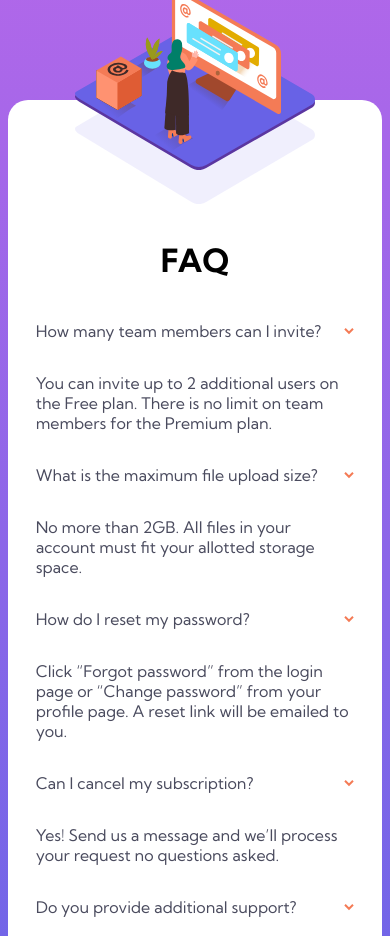
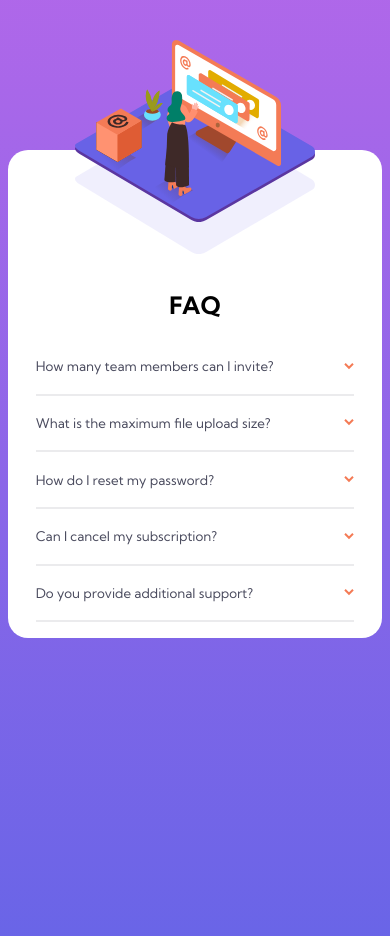
Before and after one commit to Argetlahm/faq-accordion-component, a plain HTML site: page index.html in a window 390 px wide. Shown: the top 936 px of the page. Drawn offline with Linux system fonts and the light colour scheme.

Commit message:
finish mobile style d:08012024

```diff
--- a/index.html
+++ b/index.html
@@ -29,37 +29,39 @@
       <h1>FAQ</h1>
       <ul>
         <li>
-          <div class="sgs-flex faq-title-container">
+          <button class="sgs-flex faq-title-container">
             <p class="faq-title">
               How many team members can I invite?
             </p>
             <svg width="10" height="7" xmlns="http://www.w3.org/2000/svg"><path d="M1 .799l4 4 4-4" stroke="#F47B56" stroke-width="2" fill="none" fill-rule="evenodd"/></svg>
-          </div>
+          </button>
 
           <p class="faq-desc">
             You can invite up to 2 additional users on the Free plan. There is no limit on
             team members for the Premium plan.
           </p>
         </li>
+        <hr>
         <li>
-          <div class="sgs-flex faq-title-container">
+          <button class="sgs-flex faq-title-container">
             <p class="faq-title">
               What is the maximum file upload size?
             </p>
             <svg width="10" height="7" xmlns="http://www.w3.org/2000/svg"><path d="M1 .799l4 4 4-4" stroke="#F47B56" stroke-width="2" fill="none" fill-rule="evenodd"/></svg>
-          </div>
+          </button>
 
           <p class="faq-desc">
             No more than 2GB. All files in your account must fit your allotted storage space.
           </p>
         </li>
+        <hr>
         <li>
-          <div class="sgs-flex faq-title-container">
+          <button class="sgs-flex faq-title-container">
             <p class="faq-title">
               How do I reset my password?
             </p>
             <svg width="10" height="7" xmlns="http://www.w3.org/2000/svg"><path d="M1 .799l4 4 4-4" stroke="#F47B56" stroke-width="2" fill="none" fill-rule="evenodd"/></svg>
-          </div>
+          </button>
 
 
           <p class="faq-desc">
@@ -67,32 +69,35 @@
             A reset link will be emailed to you.
           </p>
         </li>
+        <hr>
         <li>
-          <div class="sgs-flex faq-title-container">
+          <button class="sgs-flex faq-title-container">
             <p class="faq-title">
               Can I cancel my subscription?
             </p>
             <svg width="10" height="7" xmlns="http://www.w3.org/2000/svg"><path d="M1 .799l4 4 4-4" stroke="#F47B56" stroke-width="2" fill="none" fill-rule="evenodd"/></svg>
-          </div>
+          </button>
 
 
           <p class="faq-desc">
             Yes! Send us a message and we’ll process your request no questions asked.
           </p>
         </li>
+        <hr>
         <li>
-          <div class="sgs-flex faq-title-container">
+          <button class="sgs-flex faq-title-container">
             <p class="faq-title">
               Do you provide additional support?
             </p>
             <svg width="10" height="7" xmlns="http://www.w3.org/2000/svg"><path d="M1 .799l4 4 4-4" stroke="#F47B56" stroke-width="2" fill="none" fill-rule="evenodd"/></svg>
-          </div>
+          </button>
 
 
           <p class="faq-desc">
             Chat and email support is available 24/7. Phone lines are open during normal business hours.
           </p>
         </li>
+        <hr>
       </ul>
     </div>
 
--- a/style.css
+++ b/style.css
@@ -1,21 +1,27 @@
-.attribution { font-size: 11px; text-align: center; }
+.attribution { font-size: 11px; text-align: center; position: absolute; bottom: 0; left: 0; right: 0;}
 .attribution a { color: hsl(228, 45%, 44%); }
+
+:root {
+    font-size: 12px;
+
+}
 
 body {
     background-image: linear-gradient(hsl(273, 75%, 66%), hsl(240, 73%, 65%));
-    height: max-content;
+    height: 100vh;
     font-family: 'Kumbh Sans', sans-serif;
+    position: relative;
 }
 
 .sgs-flex {
     display: flex;
 }
 
-.container {
+.container.sgs-flex {
     justify-content: center;
     align-items: center;
     height: max-content;
-    margin-top: 100px;
+    margin-top: 150px;
     margin-bottom: 100px;
 }
 
@@ -39,8 +45,10 @@ body {
 }
 
 .woman-icon-container {
-    position: relative;
-    bottom: 220px;
+    width: 240px;
+    position: absolute;
+    top: -110px;
+    /* bottom: 220px; */
 }
 
 h1 {
@@ -63,6 +71,8 @@ li {
 
 }
 
+
+
 .faq-title {
     display: inline;
 }
@@ -71,13 +81,41 @@ li {
     flex-direction: row;
     justify-content: space-between;
     align-items: center;
+    width: 100%;
+    border: none;
+    background-color: white;
+    font-family: 'Kumbh Sans', sans-serif;
+    color: hsl(237, 12%, 33%);
+    margin: 0;
+    padding: 0;
+    cursor: pointer;
 }
 
-/* li svg {
-    position: absolute;
-    right: 0;
-} */
+.faq-desc {
+    display: none;
+    margin: 0;
+    /* padding: 0; */
+    margin-bottom: 15px;
+}
+
+.faq-desc {
+   color: hsl(240, 6%, 50%);
+}
+
+hr {
+    border: 1px solid hsla(240, 6%, 50%, 15%);
+}
+
 
 .faq-title-container:focus {
-    color: red;
+    /* color: red; */
+    font-weight: 700;
 }
+
+.faq-title-container:focus svg {
+    rotate: 180deg;
+}
+
+li:focus-within .faq-desc {
+    display: block;
+}
```
